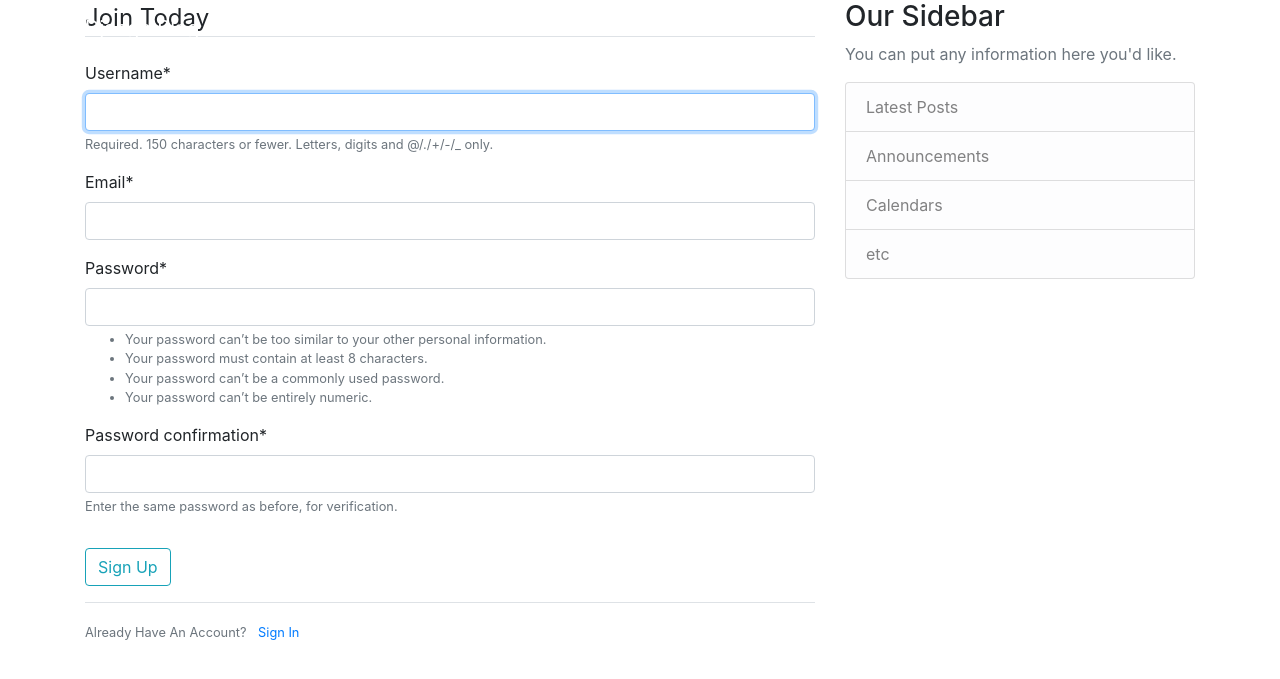
After one commit to adam-harmasz/gomoku_v_0_2, a Django app: page /accounts/register in a window 1280 px wide. The commit adds this page. Shown: the top 679 px of the page. Run offline with Django 3.2, Linux system fonts and the light colour scheme; some libraries are stand-ins or nearby versions.

Commit message:
added registration form and view plus templates, it is django based

```diff
--- /dev/null
+++ b/accounts/forms.py
@@ -0,0 +1,11 @@
+from django import forms
+from django.contrib.auth import get_user_model
+from django.contrib.auth.forms import UserCreationForm
+
+
+class UserRegisterForm(UserCreationForm):
+    email = forms.EmailField()
+
+    class Meta:
+        model = get_user_model()
+        fields = ['username', 'email', 'password1', 'password2']
--- /dev/null
+++ b/accounts/templates/accounts/registration_form.html
@@ -0,0 +1,21 @@
+{% extends "core/base.html" %}
+{% load crispy_forms_tags %}
+{% block content %}
+    <div class="content-section">
+        <form method="POST">
+            {% csrf_token %}
+            <fieldset class="form-group">
+                <legend class="border-bottom mb-4">Join Today</legend>
+                {{ form|crispy }}
+            </fieldset>
+            <div class="form-group">
+                <button class="btn btn-outline-info" type="submit">Sign Up</button>
+            </div>
+        </form>
+        <div class="border-top pt-3">
+            <small class="text-muted">
+                Already Have An Account? <a class="ml-2" href="#">Sign In</a>
+            </small>
+        </div>
+    </div>
+{% endblock content %}
--- /dev/null
+++ b/accounts/urls.py
@@ -0,0 +1,7 @@
+from django.urls import path
+
+from . import views
+
+urlpatterns = [
+    path('register', views.register, name='register'),
+]
--- a/accounts/views.py
+++ b/accounts/views.py
@@ -1,3 +1,17 @@
-from django.shortcuts import render
+from django.shortcuts import render, redirect
+from django.contrib import messages
 
-# Create your views here.
+from .forms import UserRegisterForm
+
+
+def register(request):
+    if request.method == 'POST':
+        form = UserRegisterForm(request.POST)
+        if form.is_valid():
+            form.save()
+            username = form.cleaned_data.get('username')
+            messages.success(request, f'Account created for {username}!')
+            return redirect('/api')
+    else:
+        form = UserRegisterForm()
+    return render(request, 'accounts/registration_form.html', {'form': form})
--- a/config/urls.py
+++ b/config/urls.py
@@ -23,6 +23,7 @@ from .routers import router
 
 urlpatterns = [
     path('admin/', admin.site.urls),
+    path('accounts/', include('accounts.urls')),
     path('api/', include(router.urls)),
     path('', include('gomoku_app.urls')),
 ] + static(settings.MEDIA_URL, document_root=settings.MEDIA_ROOT)
--- a/core/models.py
+++ b/core/models.py
@@ -10,7 +10,6 @@ from django.conf import settings
 from django.db.models.signals import post_save
 
 from core.signals import create_gomoku_record_object, update_player_stats
-
 
 User = settings.AUTH_USER_MODEL
 
--- /dev/null
+++ b/core/templates/core/base.html
@@ -0,0 +1,77 @@
+{% load static %}
+<!DOCTYPE html>
+<html>
+<head>
+
+    <!-- Required meta tags -->
+    <meta charset="utf-8">
+    <meta name="viewport" content="width=device-width, initial-scale=1, shrink-to-fit=no">
+
+    <!-- Bootstrap CSS -->
+    <link rel="stylesheet" href="https://maxcdn.bootstrapcdn.com/bootstrap/4.0.0/css/bootstrap.min.css" integrity="sha384-Gn5384xqQ1aoWXA+058RXPxPg6fy4IWvTNh0E263XmFcJlSAwiGgFAW/dAiS6JXm" crossorigin="anonymous">
+
+    <link rel="stylesheet" type="text/css" href="{% static 'blog/main.css' %}">
+
+    {% if title %}
+        <title>Django Blog - {{ title }}</title>
+    {% else %}
+        <title>Django Blog</title>
+    {% endif %}
+</head>
+<body>
+    <header class="site-header">
+      <nav class="navbar navbar-expand-md navbar-dark bg-steel fixed-top">
+        <div class="container">
+          <a class="navbar-brand mr-4" href="#">Django Blog</a>
+          <button class="navbar-toggler" type="button" data-toggle="collapse" data-target="#navbarToggle" aria-controls="navbarToggle" aria-expanded="false" aria-label="Toggle navigation">
+          <span class="navbar-toggler-icon"></span>
+          </button>
+          <div class="collapse navbar-collapse" id="navbarToggle">
+            <div class="navbar-nav mr-auto">
+              <a class="nav-item nav-link" href="#">Home</a>
+              <a class="nav-item nav-link" href="#">About</a>
+            </div>
+            <!-- Navbar Right Side -->
+            <div class="navbar-nav">
+              <a class="nav-item nav-link" href="#">Login</a>
+              <a class="nav-item nav-link" href="#">Register</a>
+            </div>
+          </div>
+        </div>
+      </nav>
+    </header>
+    <main role="main" class="container">
+      <div class="row">
+        <div class="col-md-8">
+          {% if messages %}
+            {% for message in messages %}
+              <div class="alert alert-{{ message.tags }}">
+                {{ message }}
+              </div>
+            {% endfor %}
+          {% endif %}
+          {% block content %}{% endblock %}
+        </div>
+        <div class="col-md-4">
+          <div class="content-section">
+            <h3>Our Sidebar</h3>
+            <p class='text-muted'>You can put any information here you'd like.
+              <ul class="list-group">
+                <li class="list-group-item list-group-item-light">Latest Posts</li>
+                <li class="list-group-item list-group-item-light">Announcements</li>
+                <li class="list-group-item list-group-item-light">Calendars</li>
+                <li class="list-group-item list-group-item-light">etc</li>
+              </ul>
+            </p>
+          </div>
+        </div>
+      </div>
+    </main>
+
+    <!-- Optional JavaScript -->
+    <!-- jQuery first, then Popper.js, then Bootstrap JS -->
+    <script src="https://code.jquery.com/jquery-3.2.1.slim.min.js" integrity="sha384-KJ3o2DKtIkvYIK3UENzmM7KCkRr/rE9/Qpg6aAZGJwFDMVNA/GpGFF93hXpG5KkN" crossorigin="anonymous"></script>
+    <script src="https://cdnjs.cloudflare.com/ajax/libs/popper.js/1.12.9/umd/popper.min.js" integrity="sha384-ApNbgh9B+Y1QKtv3Rn7W3mgPxhU9K/ScQsAP7hUibX39j7fakFPskvXusvfa0b4Q" crossorigin="anonymous"></script>
+    <script src="https://maxcdn.bootstrapcdn.com/bootstrap/4.0.0/js/bootstrap.min.js" integrity="sha384-JZR6Spejh4U02d8jOt6vLEHfe/JQGiRRSQQxSfFWpi1MquVdAyjUar5+76PVCmYl" crossorigin="anonymous"></script>
+</body>
+</html>
--- a/gomoku_app/templates/gomoku_app/gomoku_file_form.html
+++ b/gomoku_app/templates/gomoku_app/gomoku_file_form.html
@@ -1,4 +1,4 @@
-{% extends 'gomoku_app/base.html' %}
+{% extends 'core/base.html' %}
 
 {% block content %}
     <div>Upload file:</div><br/>
--- a/gomoku_file_app/api/views.py
+++ b/gomoku_file_app/api/views.py
@@ -20,7 +20,7 @@ class GomokuRecordImageViewset(viewsets.ModelViewSet):
 
     @action(methods=['POST'], detail=True, url_path='upload-image')
     def upload_image(self, request, pk=None):
-        """Upload an game record file"""
+        """Upload a game record file"""
         gomoku_record = self.get_object()
         serializer = self.get_serializer(
             gomoku_record,
```
Also changed, not shown: config/settings/local.py (+13 -5 lines), config/routers.py (line endings or trailing spaces), core/admin.py (line endings or trailing spaces).
